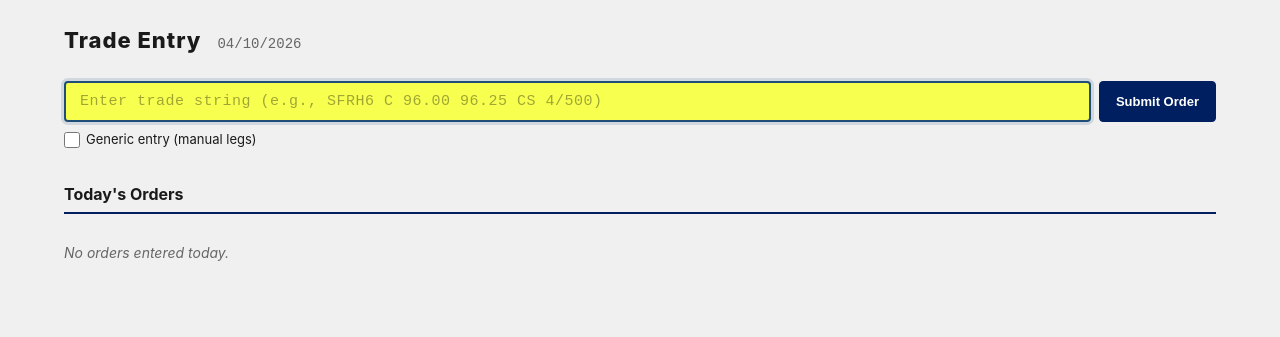
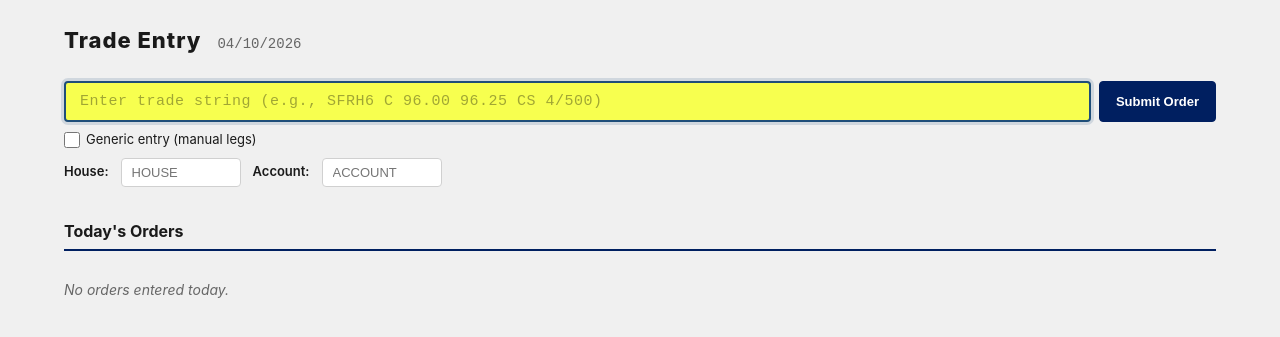
Before and after one commit to mano26/axis-trade-flow, a Flask app: page /orders/ in a window 1280 px wide. Shown: the part 48-385 px from the top of the page. Run offline with Flask 3, Linux system fonts and the light colour scheme; a user stored in the database is signed in; tables that the repository leaves empty hold one stand-in row (values such as "Sample post").

Commit message:
fix futures price, house/account on entry, always show price column

```diff
--- a/app/routes/orders.py
+++ b/app/routes/orders.py
@@ -40,7 +40,12 @@ def index():
         .order_by(Order.ticket_number.desc())
         .all()
     )
-    return render_template("orders/index.html", orders=orders, today=today)
+    from app.models.lookup import get_lookup_values, LookupType
+    lookups = {
+        lt: get_lookup_values(current_user.tenant_id, lt)
+        for lt in LookupType.ALL
+    }
+    return render_template("orders/index.html", orders=orders, today=today, lookups=lookups)
 
 
 @orders_bp.route("/create", methods=["POST"])
@@ -49,6 +54,8 @@ def create():
     raw_input = request.form.get("trade_string", "").strip()
     is_generic = request.form.get("is_generic") == "1"
     quarter_tick_confirmed = request.form.get("quarter_tick_confirmed") == "1"
+    entry_house = request.form.get("house", "").strip()
+    entry_account = request.form.get("account", "").strip()
 
     if not raw_input:
         flash("Please enter a trade string.", "warning")
@@ -85,6 +92,8 @@ def create():
                 is_generic=True,
                 status=OrderStatus.OPEN,
                 created_by_id=current_user.id,
+                house=entry_house or None,
+                account=entry_account or None,
             )
             db.session.add(order)
             db.session.flush()
@@ -122,6 +131,8 @@ def create():
                 is_generic=False,
                 status=OrderStatus.OPEN,
                 created_by_id=current_user.id,
+                house=entry_house or None,
+                account=entry_account or None,
             )
             db.session.add(order)
             db.session.flush()
@@ -266,6 +277,9 @@ def save_legs(order_id):
     """
     order = _get_order_or_404(order_id)
     try:
+        # Capture existing prices before deleting legs
+        existing_prices = {leg.leg_index: leg.price for leg in order.legs if leg.price is not None}
+
         # Delete existing legs
         for leg in order.legs:
             db.session.delete(leg)
@@ -293,6 +307,9 @@ def save_legs(order_id):
 
             strike = float(strike_str) if strike_str else None
 
+            # Preserve existing price (e.g. CVD futures price from parser)
+            preserved_price = existing_prices.get(i)
+
             leg = OrderLeg(
                 order_id=order.id,
                 leg_index=leg_index,
@@ -303,7 +320,7 @@ def save_legs(order_id):
                 expiry=expiry.upper() if expiry else "",
                 strike=strike,
                 option_type=opt_type.upper() if opt_type else None,
-                price=None,
+                price=preserved_price,
                 mo_card_code=expiry.upper() if expiry else "",
                 package_premium=order.package_premium,
                 suppress_premium=False,
--- a/app/templates/orders/index.html
+++ b/app/templates/orders/index.html
@@ -23,6 +23,30 @@
                 <input type="checkbox" id="generic_checkbox" onchange="toggleGeneric()">
                 <span>Generic entry (manual legs)</span>
             </label>
+        </div>
+        <div style="margin-top: 8px; display: flex; gap: 12px; align-items: center;">
+            <label style="font-size:13px; font-weight:600;">House:</label>
+            {% if lookups.house %}
+            <select name="house" class="filter-input text-upper" style="width:120px;">
+                <option value="">-- Select --</option>
+                {% for lv in lookups.house %}
+                <option value="{{ lv.value }}">{{ lv.value }}</option>
+                {% endfor %}
+            </select>
+            {% else %}
+            <input type="text" name="house" class="filter-input text-upper" style="width:120px;" placeholder="House">
+            {% endif %}
+            <label style="font-size:13px; font-weight:600;">Account:</label>
+            {% if lookups.account %}
+            <select name="account" class="filter-input text-upper" style="width:120px;">
+                <option value="">-- Select --</option>
+                {% for lv in lookups.account %}
+                <option value="{{ lv.value }}">{{ lv.value }}</option>
+                {% endfor %}
+            </select>
+            {% else %}
+            <input type="text" name="account" class="filter-input text-upper" style="width:120px;" placeholder="Account">
+            {% endif %}
         </div>
     </form>
 </section>
```
Also changed, not shown: app/templates/orders/detail.html (+4 -5 lines).
